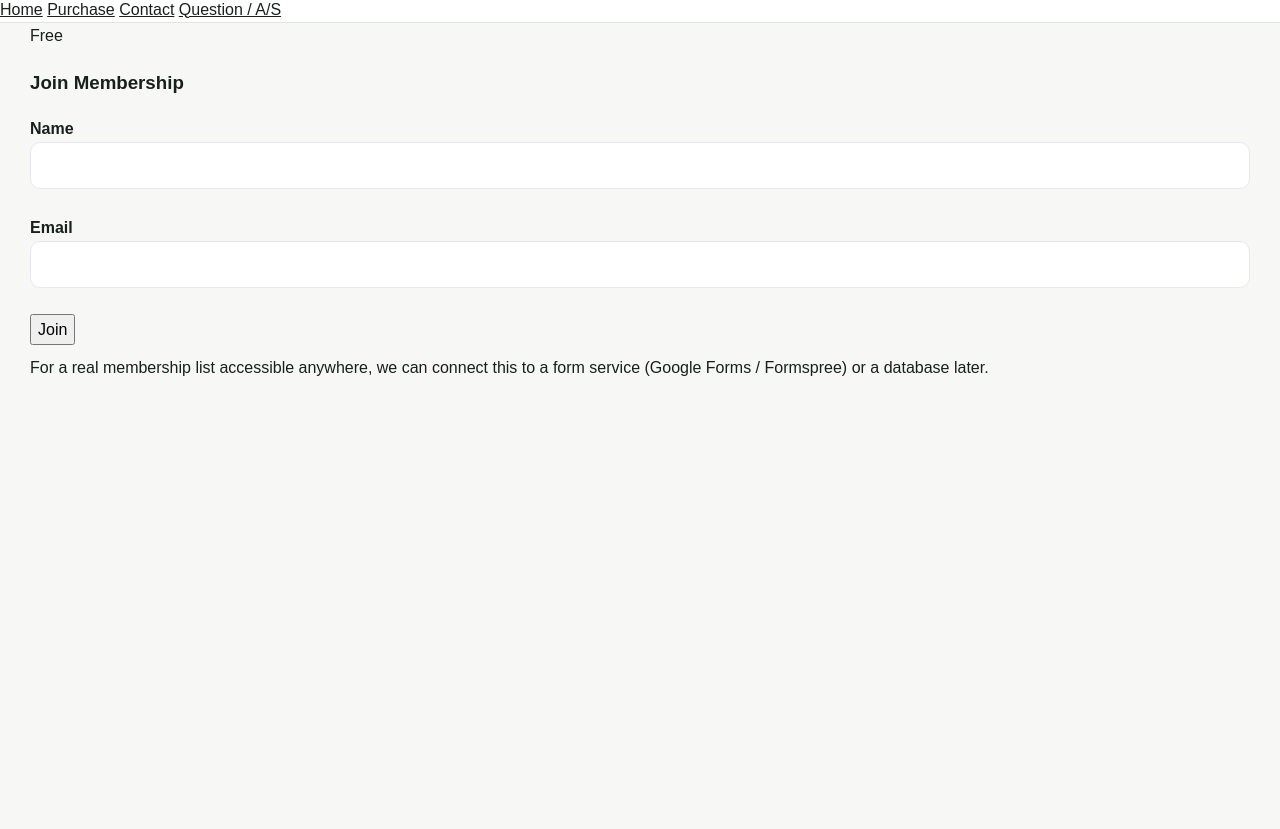
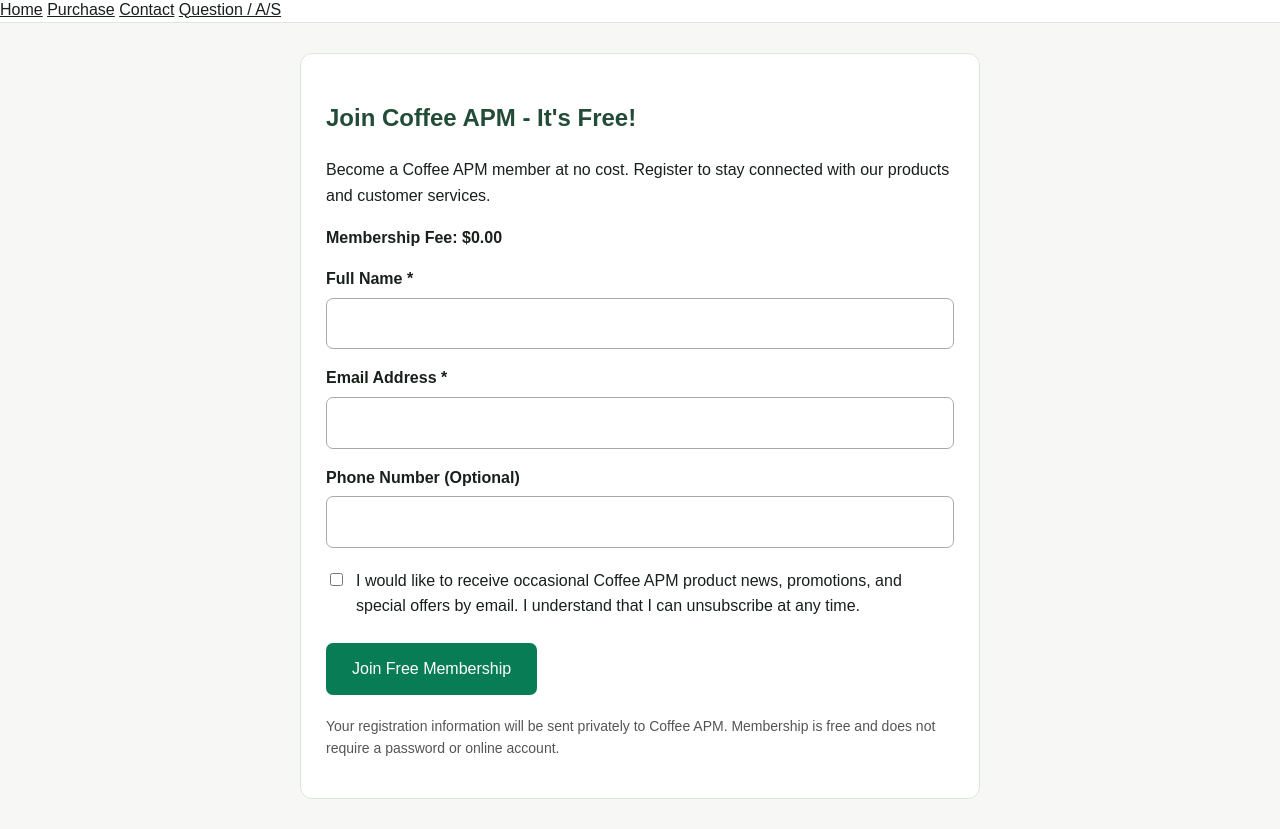
Before and after one commit to Coffeebyapm/CoffeeAPM, a plain HTML site: page membership.html in a window 1280 px wide. Shown: the part 356-1185 px from the top of the page. Before the commit the page ends 800 px from the top, so only its background shows below. Drawn offline with Linux system fonts and the light colour scheme.

Commit message:
Revamp membership.html with new design and form
Updated membership form layout and functionality.

```diff
--- a/membership.html
+++ b/membership.html
@@ -1,64 +1,185 @@
 <!DOCTYPE html>
 <html lang="en">
 <head>
-  <meta charset="UTF-8" />
-  <meta name="viewport" content="width=device-width, initial-scale=1.0" />
-  <title>Membership - Coffee by APM</title>
-  <link rel="stylesheet" href="styles.css" />
+  <meta charset="UTF-8">
+  <meta name="viewport"
+        content="width=device-width, initial-scale=1.0">
+  <title>Free Membership - Coffee APM</title>
+  <link rel="stylesheet" href="styles.css">
+
+  <style>
+    .membership-card {
+      max-width: 680px;
+      margin: 30px auto;
+      padding: 25px;
+      background: white;
+      border: 1px solid #dce6dc;
+      border-radius: 12px;
+      box-sizing: border-box;
+    }
+
+    .membership-card h2 {
+      color: #234c38;
+    }
+
+    .membership-card label.field-label {
+      display: block;
+      margin: 16px 0 6px;
+      font-weight: bold;
+    }
+
+    .membership-card input[type="text"],
+    .membership-card input[type="email"],
+    .membership-card input[type="tel"] {
+      display: block;
+      width: 100%;
+      padding: 12px;
+      border: 1px solid #aaa;
+      border-radius: 7px;
+      box-sizing: border-box;
+      font: inherit;
+    }
+
+    .membership-card .checkbox-row {
+      display: flex;
+      align-items: flex-start;
+      gap: 10px;
+      margin-top: 20px;
+    }
+
+    .membership-card .checkbox-row input {
+      margin-top: 5px;
+      flex-shrink: 0;
+    }
+
+    .membership-card button {
+      margin-top: 24px;
+      padding: 13px 26px;
+      border: none;
+      border-radius: 7px;
+      background: #087d55;
+      color: white;
+      font-size: 16px;
+      cursor: pointer;
+    }
+
+    .membership-card button:hover {
+      background: #065e40;
+    }
+
+    .membership-note {
+      margin-top: 20px;
+      font-size: 14px;
+      color: #555;
+    }
+  </style>
 </head>
+
 <body>
+
 <header class="site-header">
   <div class="brand">
-      <img class="logo" src="CLOGO.PNG" alt="Company Logo" />
+    <img class="logo"
+         src="CLOGO.PNG"
+         alt="Coffee APM Company Logo">
+
     <div class="brand-text">
-        <h1>Membership</h1>
-        <p>Free membership (demo). Stores signups locally in your browser.</p>
+      <h1>Free Membership</h1>
+      <p>Join the Coffee APM Community</p>
     </div>
-      <img class="logo" src="Loveyoume.PNG" alt="Brand Logo" />
+
+    <img class="logo"
+         src="Loveyoume.PNG"
+         alt="Love You Me Brand Logo">
   </div>
+
   <nav class="nav">
     <a class="btn" href="index.html">Home</a>
     <a class="btn" href="purchase.html">Purchase</a>
     <a class="btn" href="contact.html">Contact</a>
-      <a class="btn btn-accent" href="question.html">Question / A/S</a>
+    <a class="btn btn-accent"
+       href="question.html">Question / A/S</a>
   </nav>
 </header>
 
 <main class="container">
-    <section class="card">
-      <div class="card-header">
-        <div class="tag">Free</div>
-        <h3>Join Membership</h3>
+
+  <section class="membership-card">
+
+    <h2>Join Coffee APM - It's Free!</h2>
+
+    <p>
+      Become a Coffee APM member at no cost.
+      Register to stay connected with our products
+      and customer services.
+    </p>
+
+    <p><strong>Membership Fee: $0.00</strong></p>
+
+    <form action="https://formspree.io/f/xgaklkrq"
+          method="POST">
+
+      <input type="hidden"
+             name="_subject"
+             value="New Coffee APM Membership Registration">
+
+      <label class="field-label" for="name">
+        Full Name *
+      </label>
+      <input type="text"
+             id="name"
+             name="name"
+             autocomplete="name"
+             required>
+
+      <label class="field-label" for="email">
+        Email Address *
+      </label>
+      <input type="email"
+             id="email"
+             name="email"
+             autocomplete="email"
+             required>
+
+      <label class="field-label" for="phone">
+        Phone Number (Optional)
+      </label>
+      <input type="tel"
+             id="phone"
+             name="phone"
+             autocomplete="tel">
+
+      <div class="checkbox-row">
+        <input type="checkbox"
+               id="marketing"
+               name="marketing_consent"
+               value="Yes">
+
+        <label for="marketing">
+          I would like to receive occasional
+          Coffee APM product news, promotions,
+          and special offers by email.
+          I understand that I can unsubscribe
+          at any time.
+        </label>
       </div>
-      <div class="card-body">
-        <form id="mForm">
-          <label class="small"><b>Name</b></label><br/>
-          <input required name="name" style="width:100%;padding:10px;border-radius:10px;border:1px solid #e6e8ee" /><br/><br/>
-          <label class="small"><b>Email</b></label><br/>
-          <input required type="email" name="email" style="width:100%;padding:10px;border-radius:10px;border:1px solid #e6e8ee" /><br/><br/>
-          <button class="pay" type="submit">Join</button>
+
+      <button type="submit">
+        Join Free Membership
+      </button>
+
     </form>
-        <div id="msg" class="notice" style="display:none;margin-top:12px"></div>
-      </div>
+
+    <p class="membership-note">
+      Your registration information will be
+      sent privately to Coffee APM.
+      Membership is free and does not require
+      a password or online account.
+    </p>
+
   </section>
 
-    <p class="small" style="margin-top:10px">
-      For a real membership list accessible anywhere, we can connect this to a form service (Google Forms / Formspree) or a database later.
-    </p>
 </main>
 
-  <script>
-    document.getElementById("mForm").addEventListener("submit", (e) => {
-      e.preventDefault();
-      const data = Object.fromEntries(new FormData(e.target).entries());
-      const arr = JSON.parse(localStorage.getItem("members") || "[]");
-      arr.unshift({ ...data, createdAt: new Date().toISOString() });
-      localStorage.setItem("members", JSON.stringify(arr));
-      const msg = document.getElementById("msg");
-      msg.style.display = "block";
-      msg.innerHTML = "<b>Thank you!</b> Membership saved (demo: local browser storage).";
-      e.target.reset();
-    });
-  </script>
 </body>
 </html>
```
Lines whose indentation alone changed are shown as unchanged.
